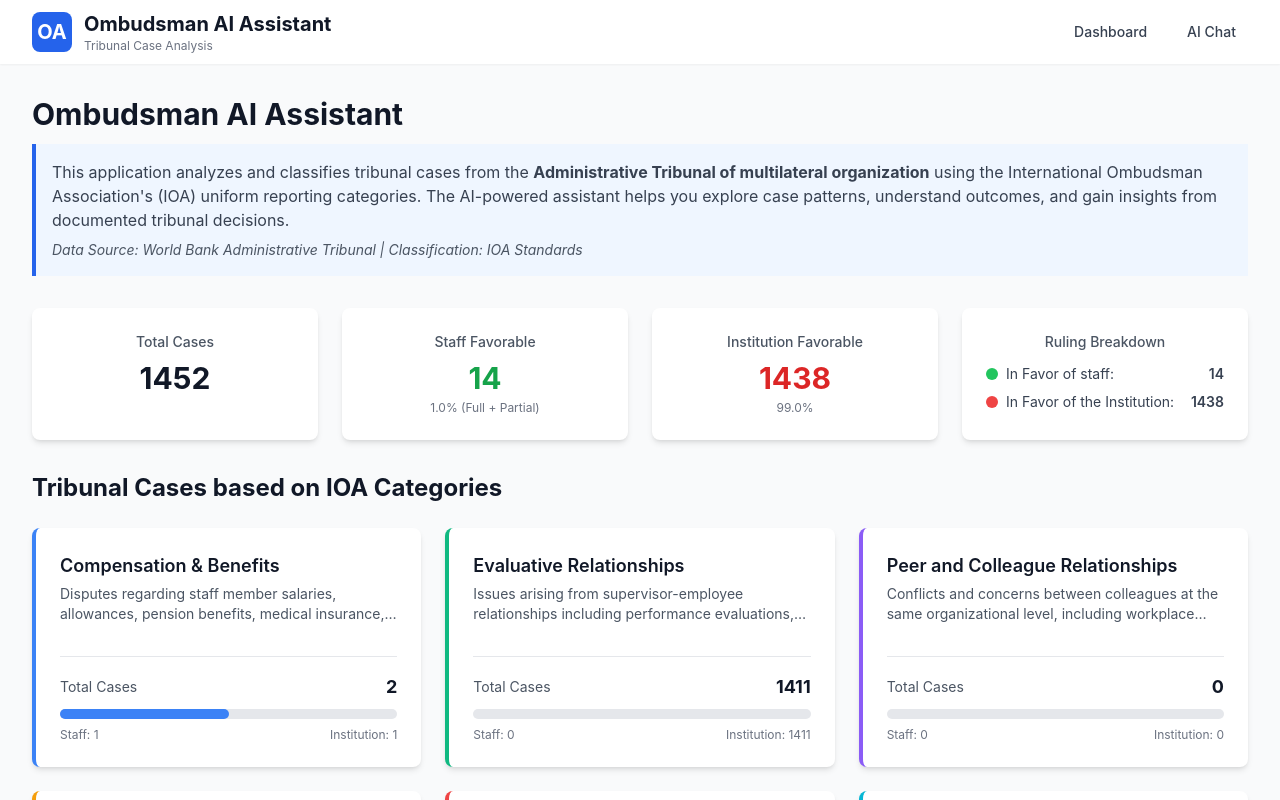
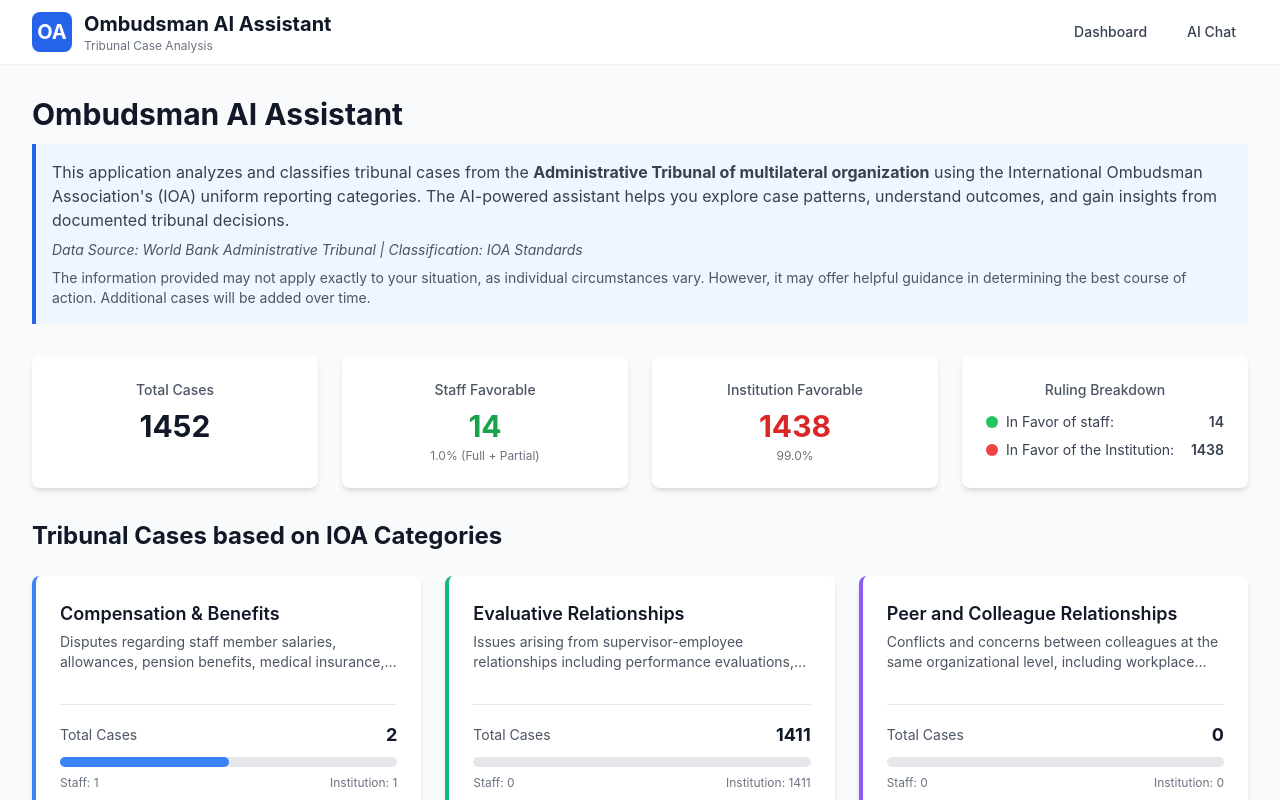
Before and after one commit to Faduma2025/Ombudsman-AI-Assistant, a React (Vite) app: page / in a window 1280 px wide. Shown: the top 800 px of the page. Built offline with nearby package versions, Linux system fonts and the light colour scheme.

Commit message:
Add disclaimer text under Data Source section
- Added disclaimer about individual circumstances varying
- Noted that additional cases will be added over time
- Provides helpful context about the guidance offered

```diff
--- a/src/pages/Dashboard.tsx
+++ b/src/pages/Dashboard.tsx
@@ -23,8 +23,11 @@
             The AI-powered assistant helps you explore case patterns, understand outcomes, and gain insights
             from documented tribunal decisions.
           </p>
-          <p className="text-sm text-gray-600 dark:text-gray-400 italic">
+          <p className="text-sm text-gray-600 dark:text-gray-400 italic mb-2">
             Data Source: World Bank Administrative Tribunal | Classification: IOA Standards
+          </p>
+          <p className="text-sm text-gray-600 dark:text-gray-400">
+            The information provided may not apply exactly to your situation, as individual circumstances vary. However, it may offer helpful guidance in determining the best course of action. Additional cases will be added over time.
           </p>
         </div>
       </div>
```
